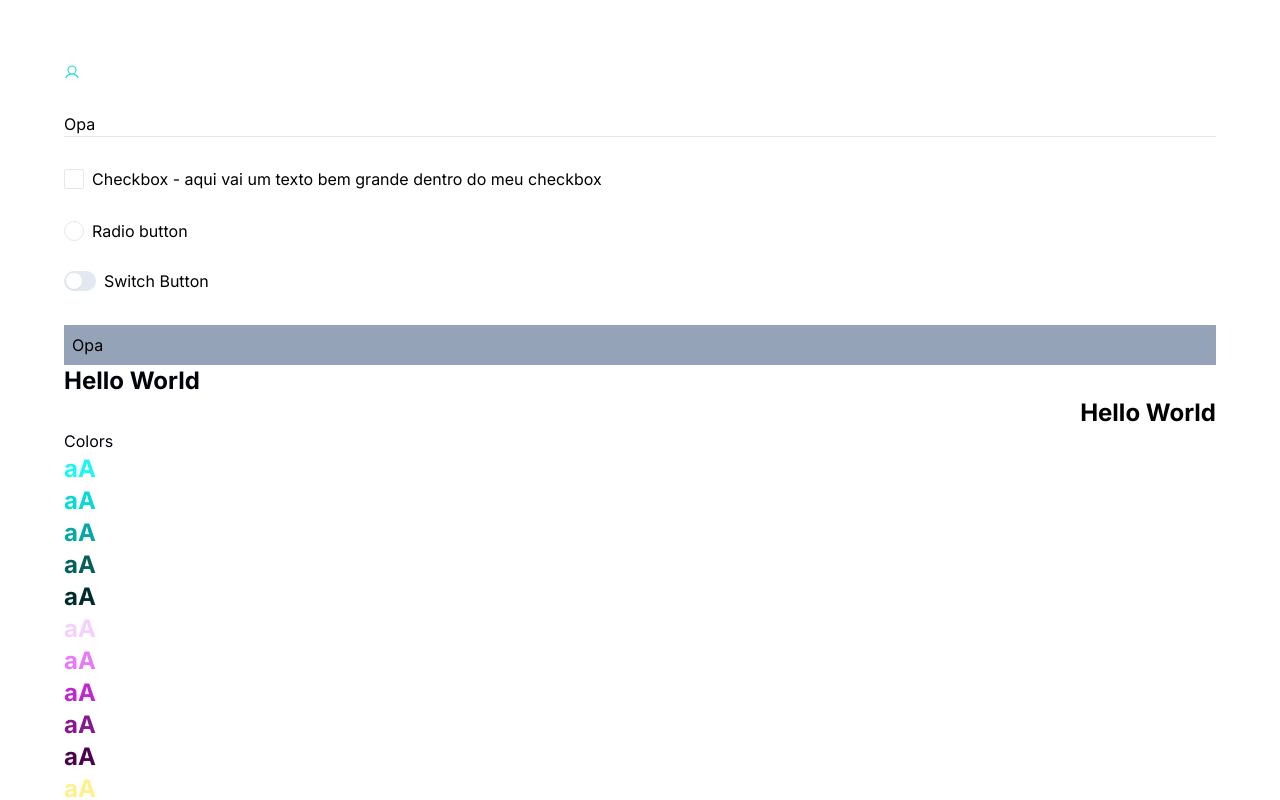
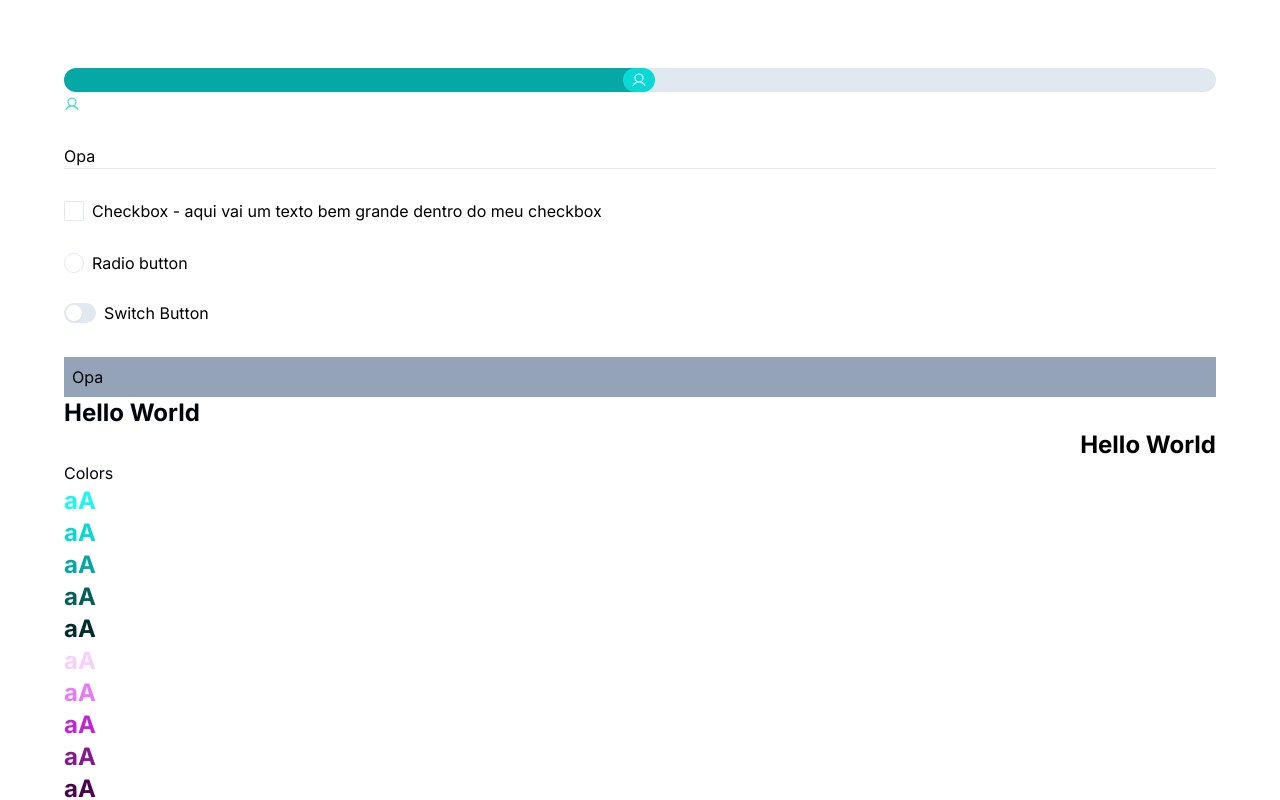
Before and after one commit to johnnyferreiradev/next-template, a Next.js app: page / in a window 1280 px wide. Shown: the top 800 px of the page. Built offline with nearby package versions, Linux system fonts and the light colour scheme.

Commit message:
Creating range component

```diff
--- a/package.json
+++ b/package.json
@@ -20,6 +20,7 @@
     "postcss": "8.4.23",
     "react": "18.2.0",
     "react-dom": "18.2.0",
+    "react-range": "^1.8.14",
     "tailwindcss": "3.3.2",
     "typescript": "5.0.4"
   }
--- a/src/app/layout.tsx
+++ b/src/app/layout.tsx
@@ -1,5 +1,7 @@
 import './globals.css';
 import { Inter } from 'next/font/google';
+
+import { Providers } from './providers';
 
 const inter = Inter({ subsets: ['latin'] });
 
@@ -15,7 +17,9 @@ export default function RootLayout({
 }) {
   return (
     <html lang="en">
-      <body className={inter.className}>{children}</body>
+      <body className={inter.className}>
+        <Providers>{children}</Providers>
+      </body>
     </html>
   );
 }
--- a/src/app/page.tsx
+++ b/src/app/page.tsx
@@ -10,6 +10,7 @@ import Radio from '@/components/atom/Radio';
 import SwitchButton from '@/components/atom/SwitchButton';
 import Collapse from '@/components/atom/Collapse';
 import Icon from '@/components/atom/Icon';
+import Range from '@/components/atom/Range';
 
 import { TextColors } from '@/components/atom/Text/types';
 
@@ -17,9 +18,23 @@ export default function Home() {
   const colorValueArray = Object.keys(TextColors);
 
   const [checked, setChecked] = useState(false);
+  const [values, setValues] = useState<number[]>([50]);
 
   return (
     <main className="p-16">
+      <Range
+        min={0}
+        max={100}
+        onChange={(values) => setValues(values)}
+        values={values}
+        type="large"
+        icon={
+          <Icon color="lightColor">
+            <User />
+          </Icon>
+        }
+      />
+
       <Icon color="primary200" className="mb-8">
         <User />
       </Icon>
--- /dev/null
+++ b/src/app/providers.tsx
@@ -0,0 +1,7 @@
+'use client';
+
+import { ThemeProvider } from '@/contexts/ThemeContext';
+
+export function Providers({ children }: { children: React.ReactNode }) {
+  return <ThemeProvider>{children}</ThemeProvider>;
+}
--- a/src/components/atom/Icon/index.tsx
+++ b/src/components/atom/Icon/index.tsx
@@ -5,7 +5,7 @@ import './styles.css';
 export default function Icon({
   children,
   color = 'darkColor',
-  className,
+  className = '',
 }: IconProps) {
   return (
     <div className={`icon ${IconColors[color]} ${className}`.trim()}>
--- a/src/components/atom/Icon/styles.css
+++ b/src/components/atom/Icon/styles.css
@@ -4,6 +4,6 @@
 
 @layer components {
   .icon {
-    @apply w-full flex items-center;
+    @apply w-max flex items-center justify-center;
   }
 }
--- /dev/null
+++ b/src/components/atom/Range/index.tsx
@@ -0,0 +1,77 @@
+import { useContext } from 'react';
+
+import { ThemeContext } from '@/contexts/ThemeContext';
+
+import { Range as ReactRange, getTrackBackground } from 'react-range';
+
+import { RangeProps } from './types';
+
+import './styles.css';
+
+export default function Range({
+  type = 'normal',
+  step = 0.1,
+  min,
+  max,
+  values,
+  onChange,
+  className = '',
+  icon,
+}: RangeProps) {
+  const themeContext = useContext(ThemeContext);
+
+  return (
+    <div className={`range ${type} ${className}`.trim()}>
+      {themeContext && (
+        <ReactRange
+          step={step}
+          min={min}
+          max={max}
+          values={values}
+          onChange={(values) => onChange(values)}
+          renderTrack={({ props, children }) => (
+            <div
+              onMouseDown={props.onMouseDown}
+              onTouchStart={props.onTouchStart}
+              className="outside-track"
+              style={{
+                ...props.style,
+              }}
+            >
+              <div
+                ref={props.ref}
+                className="inside-track"
+                style={{
+                  background: getTrackBackground({
+                    values: values,
+                    colors: [
+                      themeContext.theme.colors.primary300,
+                      themeContext.theme.colors.grayscale200,
+                    ],
+                    min: 0,
+                    max: 100,
+                  }),
+                }}
+              >
+                {children}
+              </div>
+            </div>
+          )}
+          renderThumb={({ props }) => (
+            <div
+              {...props}
+              key={props.key}
+              className="thumb"
+              style={{
+                ...props.style,
+                backgroundColor: themeContext.theme.colors.primary200,
+              }}
+            >
+              {type === 'large' && icon}
+            </div>
+          )}
+        />
+      )}
+    </div>
+  );
+}
--- /dev/null
+++ b/src/components/atom/Range/styles.css
@@ -0,0 +1,34 @@
+@tailwind base;
+@tailwind components;
+@tailwind utilities;
+
+@layer components {
+  .range {
+    @apply flex justify-center flex-wrap w-full rounded-3xl;
+  }
+
+  .range .outside-track {
+    @apply h-6 flex w-full;
+  }
+
+  .range .inside-track {
+    @apply h-2 w-full rounded-full self-center;
+  }
+
+  .range .thumb {
+    @apply h-4 w-4 rounded-full flex justify-center items-center border outline-none;
+  }
+
+  .range.large .outside-track {
+    @apply h-8;
+  }
+
+  .range.large .inside-track {
+    @apply h-6;
+  }
+
+
+  .range.large .thumb {
+    @apply h-6 w-8 rounded-xl border-none left-[-1px];
+  }
+}
--- /dev/null
+++ b/src/components/atom/Range/types.ts
@@ -0,0 +1,15 @@
+enum RangeTypes {
+  normal = 'normal',
+  large = 'large',
+}
+
+export interface RangeProps {
+  type?: keyof typeof RangeTypes;
+  step?: number;
+  min: number;
+  max: number;
+  values: number[];
+  onChange: (values: number[]) => void;
+  className?: string;
+  icon?: React.ReactNode;
+}
--- /dev/null
+++ b/src/contexts/ThemeContext/index.tsx
@@ -0,0 +1,91 @@
+import { createContext, useState } from 'react';
+
+import { Theme, ThemeProviderProps, ThemeContextProps } from './types';
+
+const initialState: Theme = {
+  name: 'default',
+  colors: {
+    primary100: '#1df7f4',
+    primary200: '#08d9d6',
+    primary300: '#06a8a5',
+    primary400: '#065f5b',
+    primary500: '#022c2c',
+
+    secondary100: '#f5d0fe',
+    secondary200: '#e879f9',
+    secondary300: '#c026d3',
+    secondary400: '#86198f',
+    secondary500: '#4a044e',
+
+    tertiary100: '#fef08a',
+    tertiary200: '#facc15',
+    tertiary300: '#ca8a04',
+    tertiary400: '#854d0e',
+    tertiary500: '#422006',
+
+    quaternary100: '#bfdbfe',
+    quaternary200: '#60a5fa',
+    quaternary300: '#2563eb',
+    quaternary400: '#1e40af',
+    quaternary500: '#172554',
+
+    quinary100: '#fed7aa',
+    quinary200: '#fb923c',
+    quinary300: '#ea580c',
+    quinary400: '#9a3412',
+    quinary500: '#431407',
+
+    grayscale100: '#f1f5f9',
+    grayscale200: '#e2e8f0',
+    grayscale300: '#cbd5e1',
+    grayscale400: '#94a3b8',
+    grayscale500: '#64748b',
+    grayscale600: '#475569',
+    grayscale700: '#334155',
+    grayscale800: '#1e293b',
+    grayscale900: '#0f172a',
+    grayscale950: '#020617',
+
+    success100: '#bbf7d0',
+    success200: '#4ade80',
+    success300: '#16a34a',
+    success400: '#166534',
+    success500: '#1a2e05',
+
+    failure100: '#fecaca',
+    failure200: '#f87171',
+    failure300: '#dc2626',
+    failure400: '#991b1b',
+    failure500: '#450a0a',
+
+    warning100: '#fde68a',
+    warning200: '#fbbf24',
+    warning300: '#d97706',
+    warning400: '#92400e',
+    warning500: '#451a03',
+
+    darkColor: '#01030c',
+    lightColor: '#ffffff',
+  },
+};
+
+export const ThemeContext = createContext<ThemeContextProps | null>(null);
+
+export function ThemeProvider({ children }: ThemeProviderProps) {
+  const [theme, setThemeState] = useState(initialState);
+
+  const setTheme = (newTheme: Theme) => {
+    setThemeState(newTheme);
+  };
+
+  return (
+    <ThemeContext.Provider
+      value={{
+        theme,
+        setTheme,
+      }}
+    >
+      {children}
+    </ThemeContext.Provider>
+  );
+}
--- /dev/null
+++ b/src/contexts/ThemeContext/types.ts
@@ -0,0 +1,75 @@
+export interface Theme {
+  name: string;
+  colors: {
+    primary100: string;
+    primary200: string;
+    primary300: string;
+    primary400: string;
+    primary500: string;
+
+    secondary100: string;
+    secondary200: string;
+    secondary300: string;
+    secondary400: string;
+    secondary500: string;
+
+    tertiary100: string;
+    tertiary200: string;
+    tertiary300: string;
+    tertiary400: string;
+    tertiary500: string;
+
+    quaternary100: string;
+    quaternary200: string;
+    quaternary300: string;
+    quaternary400: string;
+    quaternary500: string;
+
+    quinary100: string;
+    quinary200: string;
+    quinary300: string;
+    quinary400: string;
+    quinary500: string;
+
+    grayscale100: string;
+    grayscale200: string;
+    grayscale300: string;
+    grayscale400: string;
+    grayscale500: string;
+    grayscale600: string;
+    grayscale700: string;
+    grayscale800: string;
+    grayscale900: string;
+    grayscale950: string;
+
+    success100: string;
+    success200: string;
+    success300: string;
+    success400: string;
+    success500: string;
+
+    failure100: string;
+    failure200: string;
+    failure300: string;
+    failure400: string;
+    failure500: string;
+
+    warning100: string;
+    warning200: string;
+    warning300: string;
+    warning400: string;
+    warning500: string;
+
+    darkColor: string;
+    lightColor: string;
+  };
+}
+
+export interface ThemeProviderProps {
+  children: React.ReactNode;
+}
+
+export interface ThemeContextProps {
+  theme: Theme;
+  setTheme: (theme: Theme) => void;
+}
```
Also changed, not shown: 1 other file (tests, documents, lock files or other folders).
